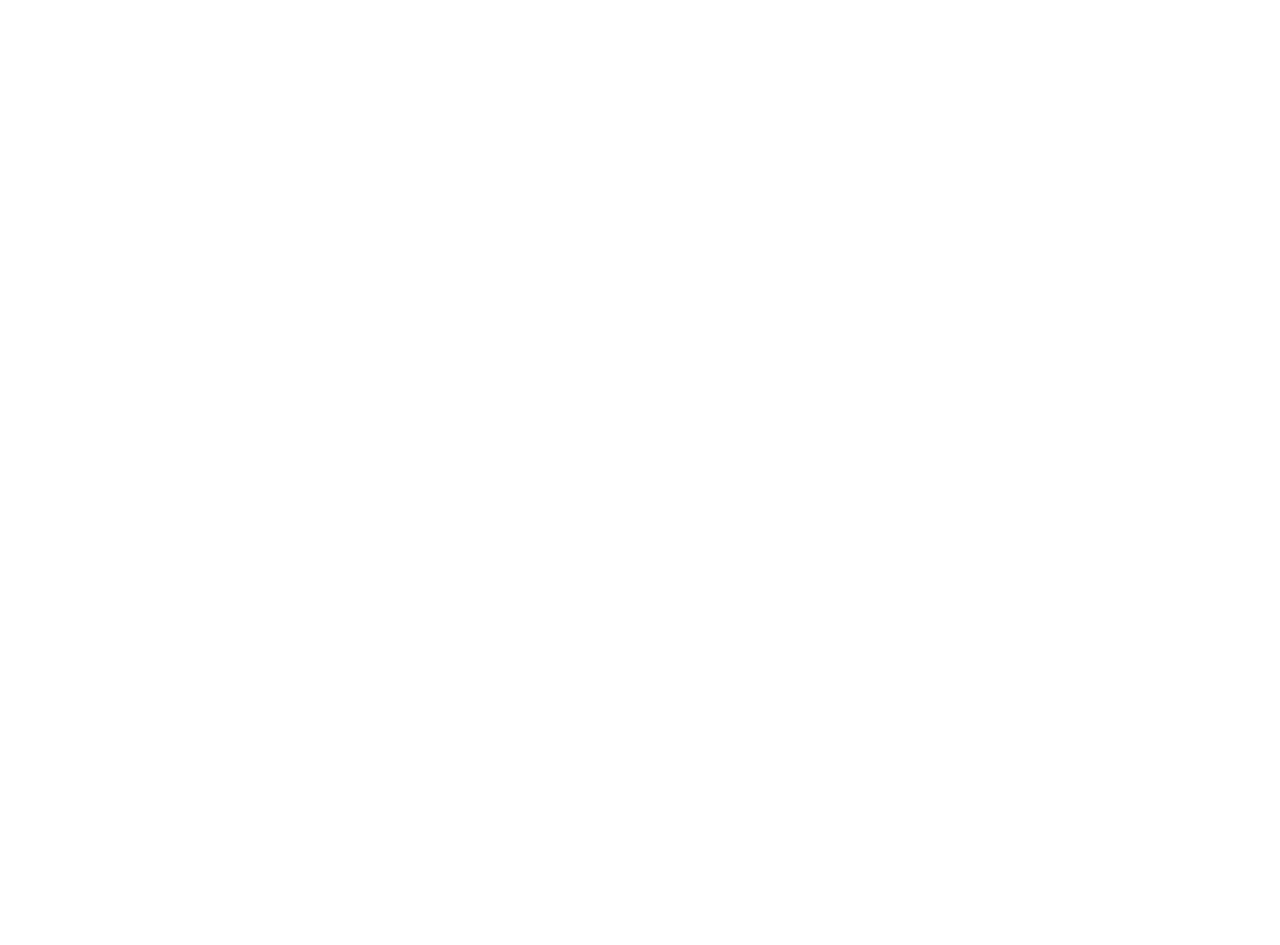
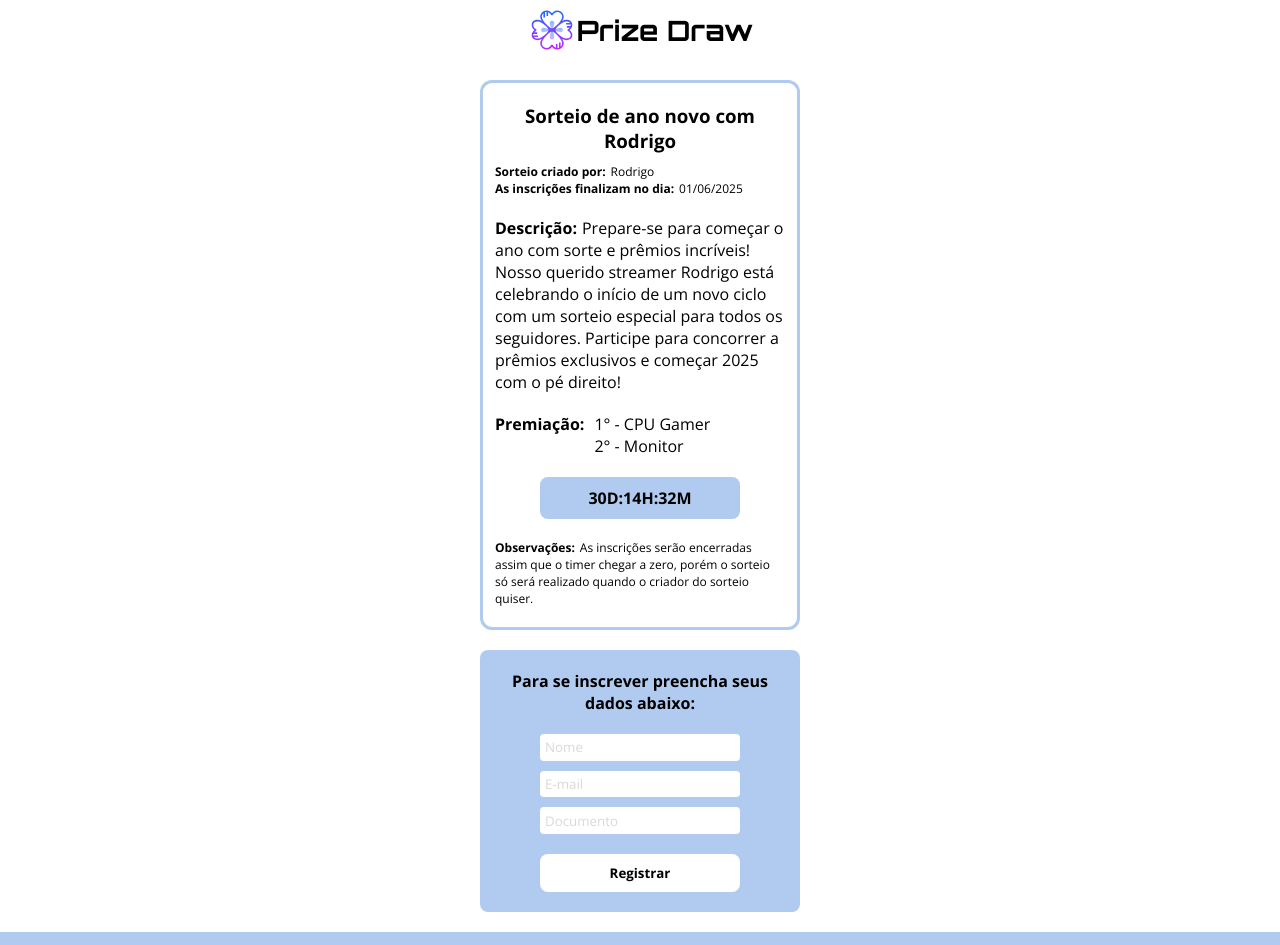
Before and after one commit to rodrigojramos/prize-draw, a React (Vite) app in the folder prize-draw-frontend/: page /draw/1 in a window 1280 px wide. Before the commit this address had no page. Shown: the top 945 px of the page. Before the commit the page ends 800 px from the top, so only its background shows below. Built offline with nearby package versions, Linux system fonts and the light colour scheme.

Commit message:
Layout PrizeDrawPage

```diff
--- a/prize-draw-frontend/src/App.tsx
+++ b/prize-draw-frontend/src/App.tsx
@@ -5,6 +5,7 @@
 import { Home } from "./routes/ClientHome/Home";
 import { DrawForm } from "./routes/Admin/DrawForm";
 import { DrawDetails } from "./routes/Admin/DrawDetails";
+import { PrizeDrawPage } from "./routes/ClientHome/PrizeDrawPage";
 
 export default function App() {
   return(
@@ -12,6 +13,7 @@
       <Routes>
         <Route path="/" element={<ClientHome />}>
           <Route index element={<Home />} />
+          <Route path="draw/:drawId" element={<PrizeDrawPage />} />
         </Route>
         <Route path="/admin" element={<Admin />}>
           <Route index element={<AdminArea />} />
--- /dev/null
+++ b/prize-draw-frontend/src/routes/ClientHome/PrizeDrawPage/index.tsx
@@ -0,0 +1,59 @@
+import './styles.css';
+
+export function PrizeDrawPage() {
+    return(
+        <section className="prize-draw-page-section">
+            <div className="prize-draw-page-card">
+                <div className="prize-draw-page-title">
+                    <h3>Sorteio de ano novo com Rodrigo</h3>
+                </div>
+                <div className="prize-draw-page-creator">
+                    <h4>Sorteio criado por:</h4>
+                    <p>Rodrigo</p>
+                </div>
+                <div className="prize-draw-page-end-date">
+                    <h4>As inscrições finalizam no dia:</h4>
+                    <p>01/06/2025</p>
+                </div>
+                <div className="prize-draw-page-description">
+                    <p><strong>Descrição:</strong>Prepare-se para começar o ano com sorte e prêmios incríveis! Nosso querido streamer Rodrigo está celebrando o início de um novo ciclo com um sorteio especial para todos os seguidores. Participe para concorrer a prêmios exclusivos e começar 2025 com o pé direito!</p>
+                </div>
+                <div className="prize-draw-page-awards">
+                    <h4>Premiação:</h4>
+                    <div className="prize-draw-page-awards-organization">
+                        <p>1° - CPU Gamer</p>
+                        <p>2° - Monitor</p>
+                    </div>
+                </div>
+                <div className="prize-draw-page-timer">
+                    <p>30D:14H:32M</p>
+                </div>
+                <div className="prize-draw-page-obs">
+                    <p><strong>Observações:</strong>As inscrições serão encerradas assim que o timer chegar a zero, porém o sorteio só será realizado quando o criador do sorteio quiser.</p>
+                </div>
+            </div>
+            <form>
+                <div className="prize-draw-page-register">
+                    <h4>Para se inscrever preencha seus dados abaixo:</h4>
+                    <div className="prize-draw-page-register-inputs">
+                        <input
+                            type="text"
+                            placeholder="Nome"
+                        />
+                        <input
+                            type="text"
+                            placeholder="E-mail"
+                        />
+                        <input
+                            type="text"
+                            placeholder="Documento"
+                        />
+                    </div>
+                    <div className="prize-draw-page-register-btn">
+                        <button>Registrar</button>
+                    </div>
+                </div>
+            </form>
+        </section>
+    )
+}
--- /dev/null
+++ b/prize-draw-frontend/src/routes/ClientHome/PrizeDrawPage/styles.css
@@ -0,0 +1,147 @@
+.prize-draw-page-section {
+    display: flex;
+    flex-direction: column;
+    justify-content: center;
+    align-items: center;
+    min-height: 492px;
+    padding: 20px;
+}
+
+.prize-draw-page-card {
+    display: flex;
+    flex-direction: column;
+    justify-content: center;
+    align-items: center;
+    padding: 20px;
+    width: 320px;
+    border: 3px solid #B0CBEF;
+    border-radius: 12px;
+}
+
+.prize-draw-page-title {
+    display: flex;
+    justify-content: center;
+    align-items: center;
+    text-align: center;
+    margin-bottom: 10px;
+}
+
+.prize-draw-page-creator {
+    display: flex;
+    width: 290px;
+    font-size: 12px;
+    gap: 5px;
+}
+
+.prize-draw-page-end-date {
+    display: flex;
+    width: 290px;
+    font-size: 12px;
+    gap: 5px;
+}
+
+.prize-draw-page-description {
+    display: flex;
+    width: 290px;
+    font-size: 16px;
+    margin-top: 20px;
+}
+
+.prize-draw-page-description strong {
+    margin-right: 5px;
+}
+
+.prize-draw-page-awards {
+    display: flex;
+    justify-content: left;
+    width: 290px;
+    margin: 20px 0px;
+}
+
+.prize-draw-page-awards-organization {
+    display: flex;
+    flex-direction: column;
+    margin-left: 10px;
+}
+
+.prize-draw-page-timer {
+    display: flex;
+    justify-content: center;
+    padding: 10px;
+    border-radius: 8px;
+    width: 200px;
+    background-color: #B0CBEF;
+    font-weight: bold;
+}
+
+.prize-draw-page-obs {
+    display: flex;
+    width: 290px;
+    font-size: 12px;
+    margin-top: 20px;
+}
+
+.prize-draw-page-obs strong {
+    margin-right: 5px;
+}
+
+.prize-draw-page-register {
+    display: flex;
+    flex-direction: column;
+    margin-top: 20px;
+    background-color: #B0CBEF;
+    width: 320px;
+    padding: 20px;
+    border-radius: 8px;
+}
+
+.prize-draw-page-register h4 {
+    text-align: center;
+    margin-bottom: 20px;
+}
+
+.prize-draw-page-register-inputs {
+    display: flex;
+    flex-direction: column;
+    justify-content: center;
+    align-items: center;
+    height: 100px;
+    gap: 10px;
+}
+
+.prize-draw-page-register-inputs input {
+    width: 200px;
+    height: 40px;
+    padding: 0 5px;
+    color: #636363;
+    border-radius: 4px;
+    border: none;
+    caret-color: #B0CBEF;
+}
+
+.prize-draw-page-register-inputs input:focus {
+    outline: none;
+}
+
+.prize-draw-page-register-inputs input::placeholder {
+    color: #d9d9d9;
+}
+
+.prize-draw-page-register-btn {
+    display: flex;
+    justify-content: center;
+}
+
+.prize-draw-page-register-btn button {
+    display: flex;
+    justify-content: center;
+    align-items: center;
+    padding: 10px;
+    border: none;
+    border-radius: 8px;
+    margin-top: 20px;
+    background-color: #FFF;
+    font-weight: bold;
+    cursor: pointer;
+    width: 200px;
+}
```
